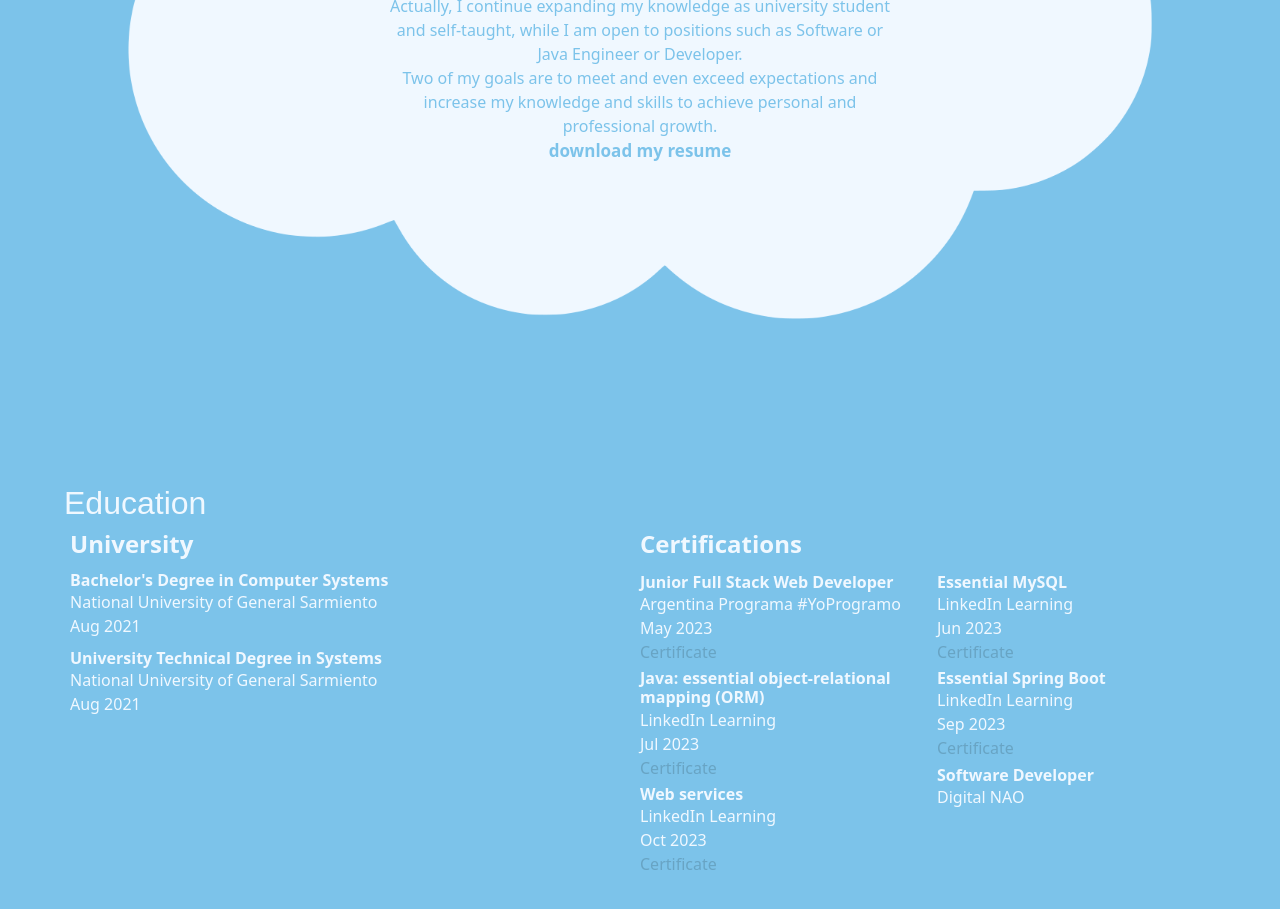
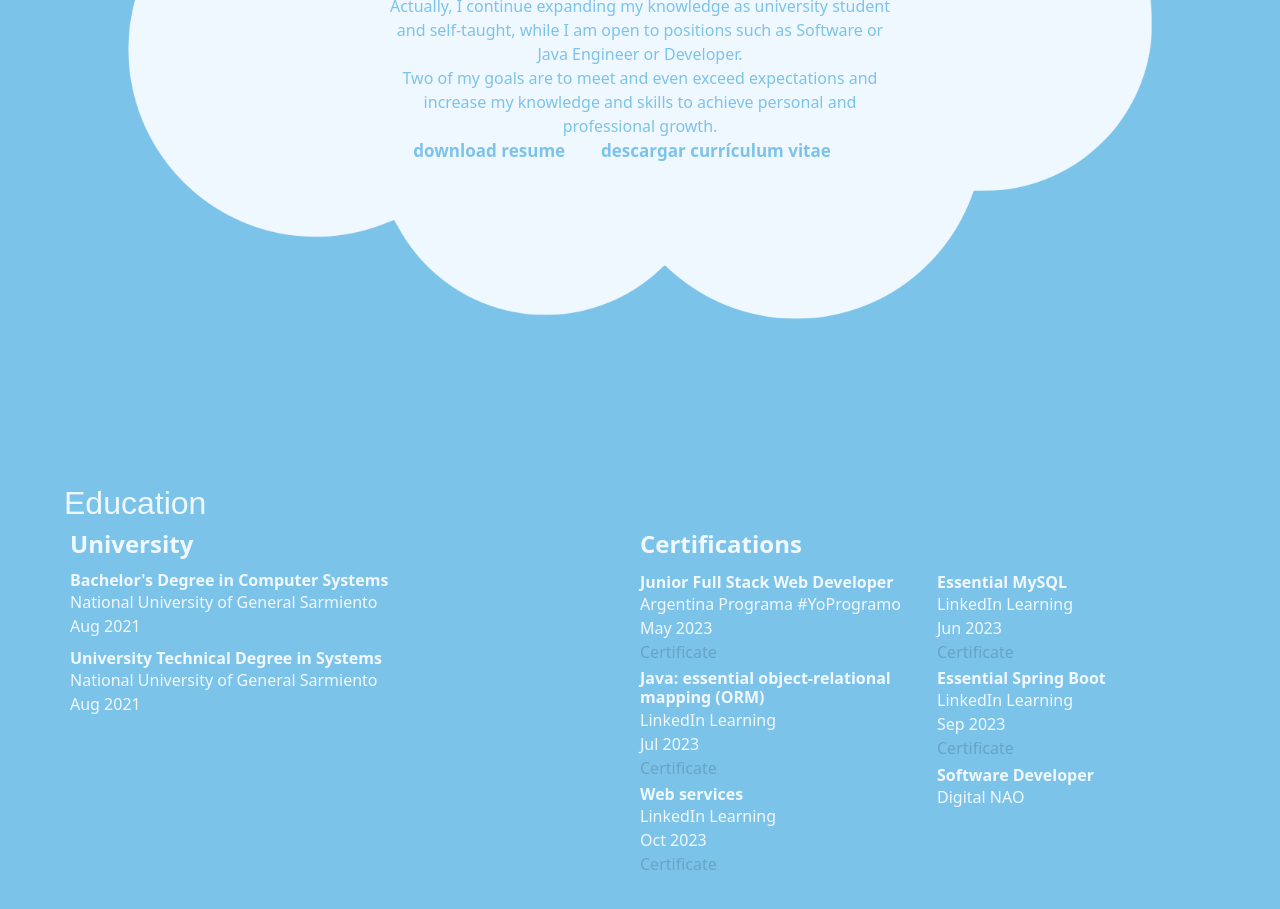
Before and after one commit to villalbacarolina/portfolio, an Angular app: page / in a window 1280 px wide. Shown: the part 1180-2089 px from the top of the page. Built offline with nearby package versions, Linux system fonts and the light colour scheme; a web font is replaced by a local one.

Commit message:
add: spanish resume version

```diff
--- a/src/app/about-me/about-me.component.css
+++ b/src/app/about-me/about-me.component.css
@@ -68,3 +68,6 @@ h3{
         font-size: 1.13em;
     }
 }
+a{
+    margin-right: 7%;
+}
--- a/src/app/about-me/about-me.component.html
+++ b/src/app/about-me/about-me.component.html
@@ -10,7 +10,7 @@
                 <br>
                 Two of my goals are to meet and even exceed expectations and increase my knowledge and skills to achieve personal and professional growth.
                 <br>
-                <a class="resume-link" href="#">download my resume</a>
+                <a class="resume-link" href="#">download resume</a> <a class="resume-link" href="#">descargar currículum vitae</a>
             </p>
         </div>
     </div>
```
